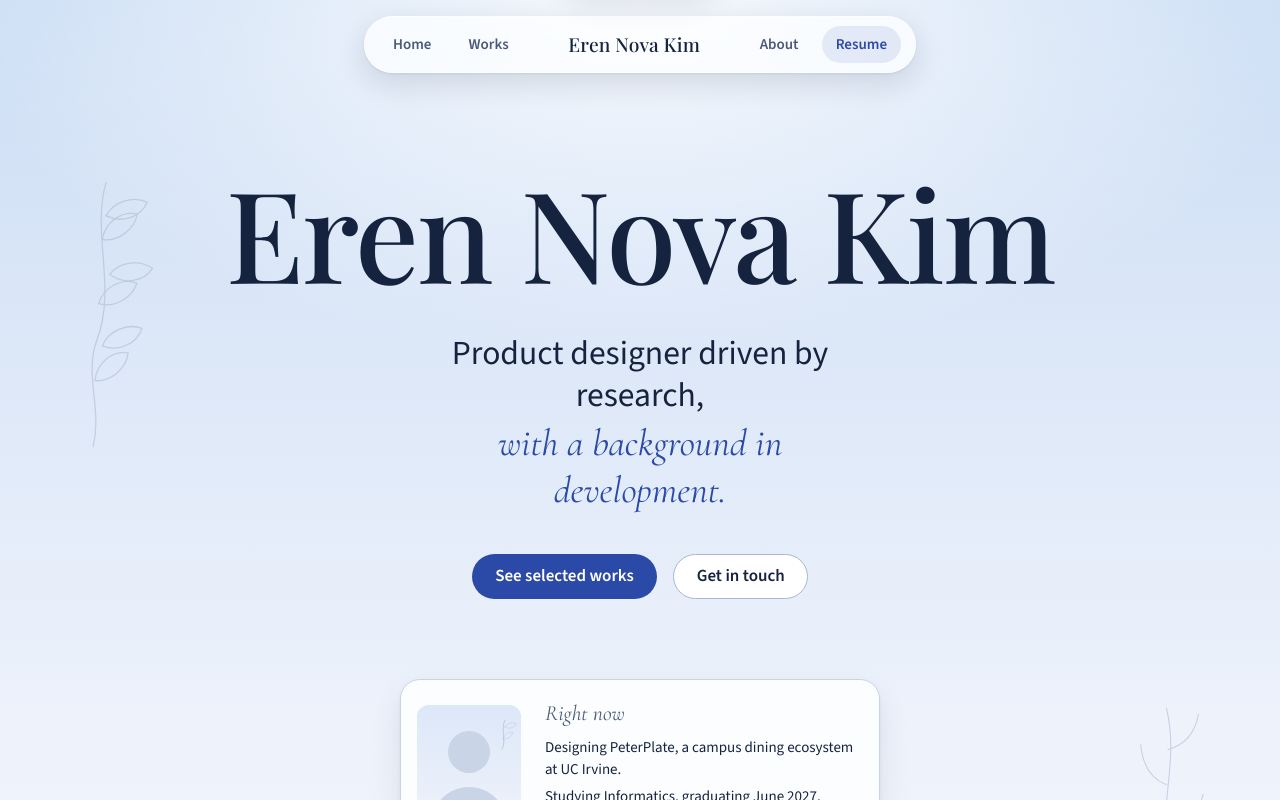
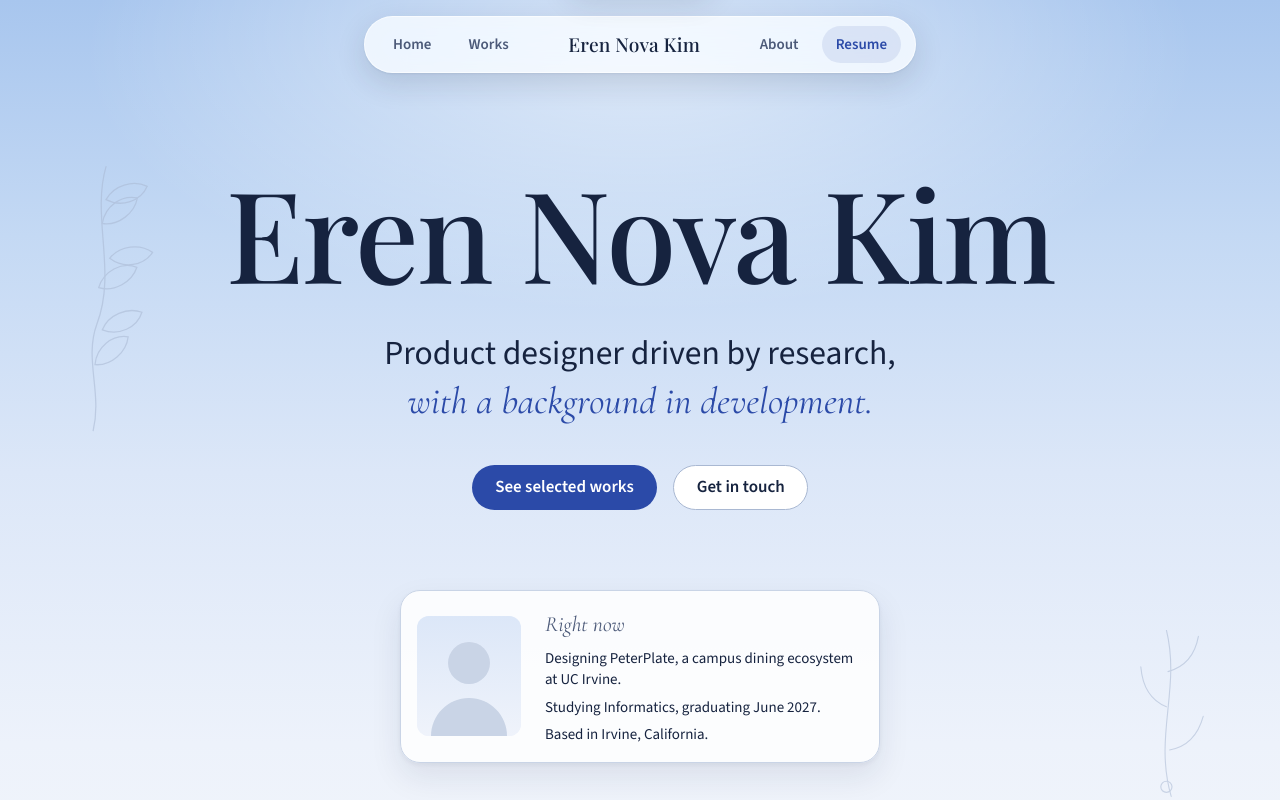
Before and after one commit to erennovakim/portfolio-website, a React (Vite) app: page / in a window 1280 px wide. Shown: the top 800 px of the page. Built offline with nearby package versions, Linux system fonts and the light colour scheme; a web font is replaced by a local one.

Commit message:
Tune hero gradient, nav centring and resume rhythm after visual review
Co-authored-by: erennovakim <erennovakim@users.noreply.github.com>

```diff
--- a/src/components/Nav/Nav.module.css
+++ b/src/components/Nav/Nav.module.css
@@ -32,13 +32,19 @@
   border-color: rgba(255, 255, 255, 0.9);
 }
 
+/* Equal-width flanks keep the wordmark optically centred in the pill. */
 .list {
   display: flex;
+  flex: 1 1 0;
   align-items: center;
   gap: var(--space-xs);
   margin: 0;
   padding: 0;
   list-style: none;
+}
+
+.list:first-of-type {
+  justify-content: flex-end;
 }
 
 .link {
--- a/src/components/Reveal/Reveal.module.css
+++ b/src/components/Reveal/Reveal.module.css
@@ -1,6 +1,6 @@
 .reveal {
   opacity: 0;
-  transform: translateY(14px);
+  transform: translateY(10px);
   transition:
     opacity var(--motion-slow) var(--ease),
     transform var(--motion-slow) var(--ease);
--- a/src/sections/Hero/Hero.module.css
+++ b/src/sections/Hero/Hero.module.css
@@ -4,8 +4,8 @@
   padding-top: calc(var(--nav-height) + var(--space-2xl));
   padding-bottom: var(--space-3xl);
   background:
-    radial-gradient(90% 60% at 50% 0%, rgba(255, 255, 255, 0.85) 0%, rgba(255, 255, 255, 0) 60%),
-    linear-gradient(180deg, #ccdef5 0%, var(--dawn) 34%, var(--haze) 72%, var(--mist) 100%);
+    radial-gradient(70% 46% at 50% 6%, rgba(255, 255, 255, 0.55) 0%, rgba(255, 255, 255, 0) 62%),
+    linear-gradient(180deg, #a8c6ee 0%, #c4d9f4 26%, var(--dawn) 52%, var(--haze) 82%, var(--mist) 100%);
 }
 
 .inner {
@@ -28,7 +28,7 @@
 .tagline {
   display: grid;
   gap: 0.1em;
-  max-width: 24ch;
+  max-width: 34ch;
   font-size: clamp(1.3rem, 0.9rem + 1.6vw, 2.1rem);
   line-height: 1.25;
   color: var(--ink);
--- a/src/sections/Resume/Resume.module.css
+++ b/src/sections/Resume/Resume.module.css
@@ -38,12 +38,21 @@
   background-color: var(--mist);
 }
 
+/* Capped to the reading measure so the date stays beside its entry
+   rather than drifting to the far edge of the page. */
 .entryHead {
-  display: flex;
-  flex-wrap: wrap;
+  display: grid;
+  grid-template-columns: minmax(0, 1fr) auto;
   align-items: baseline;
-  justify-content: space-between;
   gap: var(--space-sm);
+  max-width: var(--measure);
+}
+
+@media (max-width: 620px) {
+  .entryHead {
+    grid-template-columns: minmax(0, 1fr);
+    gap: 0.2rem;
+  }
 }
 
 .role {
--- a/src/styles/tokens.css
+++ b/src/styles/tokens.css
@@ -67,5 +67,5 @@
   --ease: cubic-bezier(0.22, 0.61, 0.36, 1);
   --motion-fast: 180ms;
   --motion-mid: 420ms;
-  --motion-slow: 900ms;
+  --motion-slow: 560ms;
 }
```
Also changed, not shown: public/placeholders/portrait.svg.
